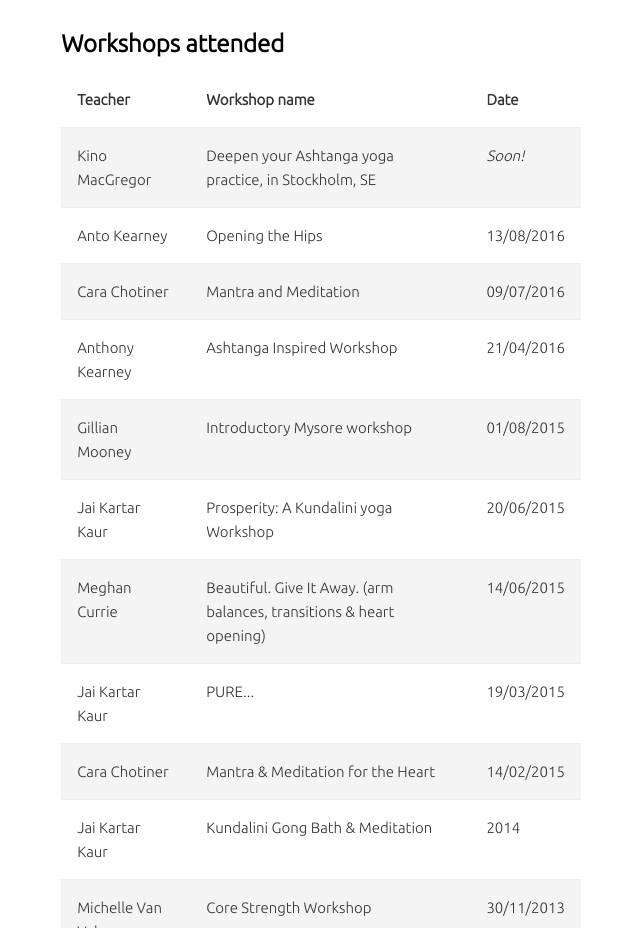
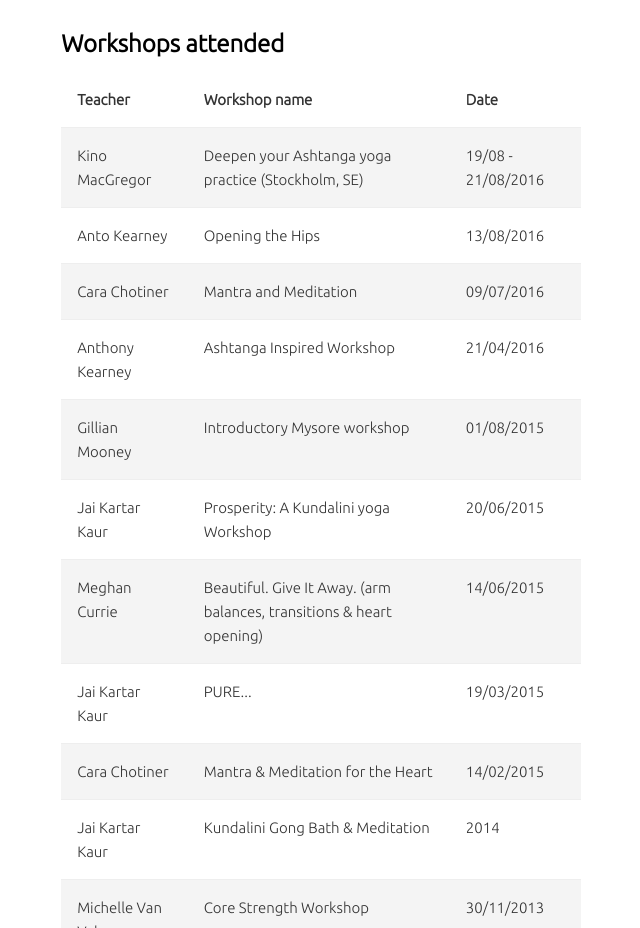
Before and after one commit to vlvagerviwager/ncyoga, a plain HTML site: page about.html in a window 1280 px wide. Shown: the part 1480-2408 px from the top of the page, without its empty margins (319-959 px from the left). Drawn offline with Linux system fonts and the light colour scheme.

Commit message:
Update about.html

```diff
--- a/about.html
+++ b/about.html
@@ -145,8 +145,8 @@
                         <tbody>
                             <tr>
                                 <td>Kino MacGregor</td>
-                                <td>Deepen your Ashtanga yoga practice, in Stockholm, SE</td>
-                                <td><i>Soon!</i></td>
+                                <td>Deepen your Ashtanga yoga practice (Stockholm, SE)</td>
+                                <td>19/08 - 21/08/2016</td>
                             </tr>
 			    <tr>
                                 <td>Anto Kearney</td>
```
